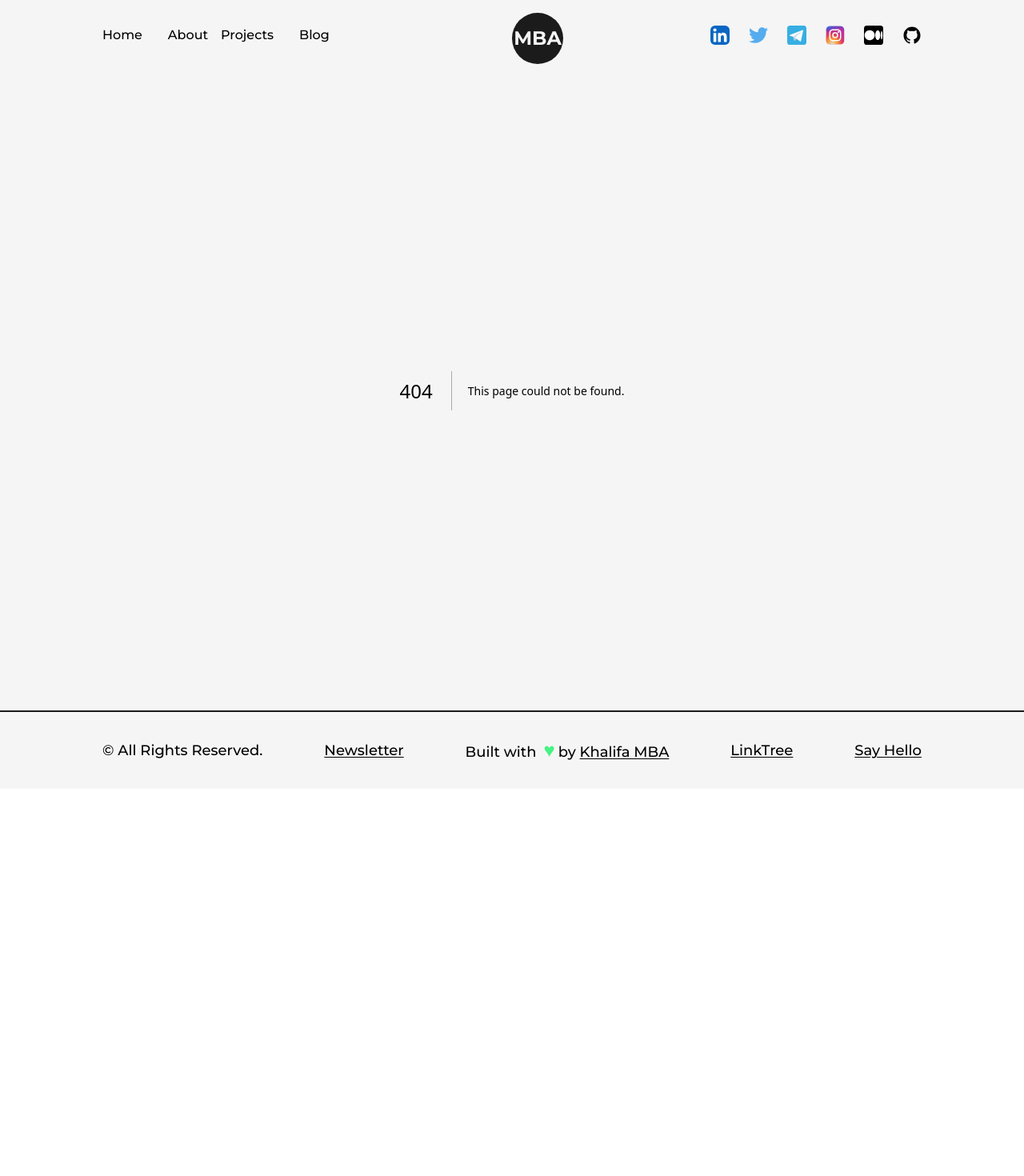
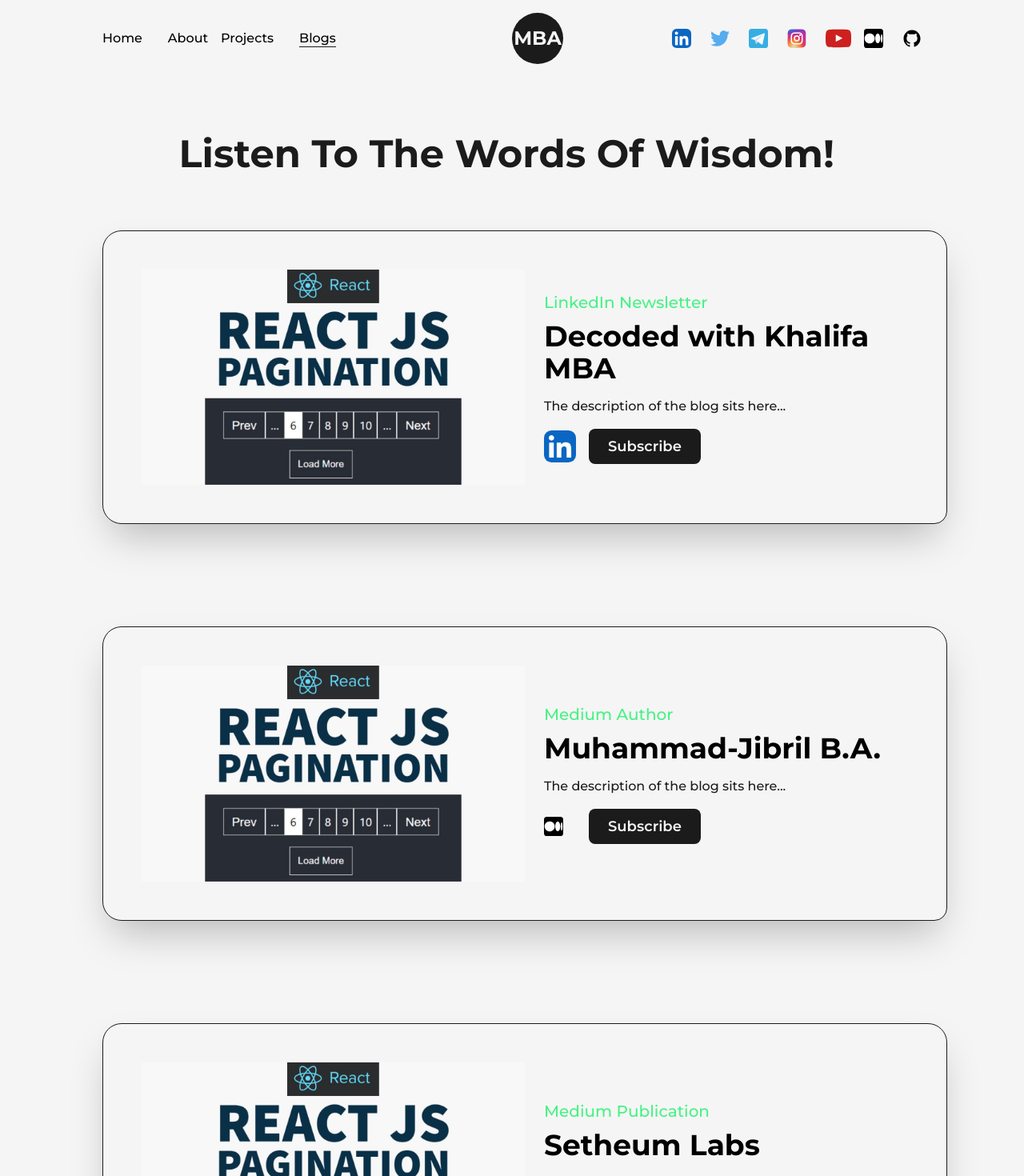
Before and after one commit to balqaasem/mydevportfolio, a Next.js app: page /blogs in a window 1280 px wide. Before the commit this address had no page. Shown: the top 1470 px of the page at 80% size. Before the commit the page ends 986 px from the top, so only its background shows below. Built offline with nearby package versions, Linux system fonts and the light colour scheme.

Commit message:
Add Blogs and make other fixes

```diff
--- a/src/components/Icons.js
+++ b/src/components/Icons.js
@@ -55,6 +55,30 @@
     fill="#f6fbfe"
     d="m204 319 135 99c14 9 26 4 30-14l55-258c5-22-9-32-24-25L79 245c-21 8-21 21-4 26l83 26 190-121c9-5 17-3 11 4"
   />
+  </svg>
+);
+
+export const YouTubeIcon = ({ className, ...rest }) => (
+  <svg
+  xmlns="http://www.w3.org/2000/svg"
+  width="2em"
+  height="2em"
+  aria-label="Telegram"
+  viewBox="5.368 13.434 53.9 37.855"
+  {...rest}
+  >
+    <path
+      fill="#FFF"
+      d="M41.272 31.81c-4.942-2.641-9.674-5.069-14.511-7.604v15.165c5.09-2.767 10.455-5.301 14.532-7.561h-.021z"
+    />
+    <path
+      fill="#E8E0E0"
+      d="M41.272 31.81c-4.942-2.641-14.511-7.604-14.511-7.604l12.758 8.575c.001 0-2.324 1.289 1.753-.971z"
+    />
+    <path
+      fill="#CD201F"
+      d="M27.691 51.242c-10.265-.189-13.771-.359-15.926-.803-1.458-.295-2.725-.95-3.654-1.9-.718-.719-1.289-1.816-1.732-3.338-.38-1.268-.528-2.323-.739-4.9-.323-5.816-.4-10.571 0-15.884.33-2.934.49-6.417 2.682-8.449 1.035-.951 2.239-1.563 3.591-1.816 2.112-.401 11.11-.718 20.425-.718 9.294 0 18.312.317 20.426.718 1.689.317 3.273 1.267 4.203 2.492 2 3.146 2.035 7.058 2.238 10.118.084 1.458.084 9.737 0 11.195-.316 4.836-.57 6.547-1.288 8.321-.444 1.12-.823 1.711-1.479 2.366a7.085 7.085 0 0 1-3.76 1.922c-8.883.668-16.426.813-24.987.676zM41.294 31.81c-4.942-2.641-9.674-5.09-14.511-7.625v15.166c5.09-2.767 10.456-5.302 14.532-7.562l-.021.021z"
+    />
   </svg>
 );
 
--- a/src/components/NavBar.js
+++ b/src/components/NavBar.js
@@ -1,5 +1,5 @@
 import { useRouter } from 'next/router';
-import { LinkedInIcon, TwitterIcon, TelegramIcon, InstagramIcon, MediumIcon, GithubIcon } from './Icons';
+import { LinkedInIcon, TwitterIcon, TelegramIcon, InstagramIcon, MediumIcon, GithubIcon, YouTubeIcon } from './Icons';
 import Logo from './Logo';
 import Link from 'next/link';
 import React from 'react';
@@ -29,7 +29,7 @@
             <CustomLink href="/" title="Home" className='mr-4'/>
             <CustomLink href="/about" title="About" className='mx-4'/>
             <CustomLink href="/projects" title="Projects" className='mr-4'/>
-            <CustomLink href="/blog" title="Blog" className='mx-4'/>
+            <CustomLink href="/blogs" title="Blogs" className='mx-4'/>
         </nav>
 
         <nav className="flex items-center justify-center flex-wrap">
@@ -66,6 +66,13 @@
             whileTap={{scale:0.9}}
             className="w-6 mx-3"
             >
+                <YouTubeIcon />
+            </motion.a>
+            <motion.a href="/" target={"_blank"}
+            whileHover={{y:-2}}
+            whileTap={{scale:0.9}}
+            className="w-6 mx-3"
+            >
                 <MediumIcon />
             </motion.a>
             <motion.a href="/" target={"_blank"}
--- a/src/pages/blog.js
+++ /dev/null
@@ -1,22 +0,0 @@
-import React from 'react'
-import Head from 'next/head'
-import Layout from '@/components/Layout';
-import AnimatedText from '@/components/AnimatedText';
-
-const blog = () => {
-  return (
-    <>
-        <Head>
-            <title>Khalifa MBA | Blog Page</title>
-            <meta name="description" content="Blog page of Khalifa MBA" />
-        </Head>
-        <main>
-            <Layout>
-                <AnimatedText text="Listen To The Words of Wisdom!" className='mb-16'/>
-            </Layout>
-        </main>
-    </>
-  )
-}
-
-export default blog
--- /dev/null
+++ b/src/pages/blogs.js
@@ -0,0 +1,140 @@
+import React from 'react'
+import Head from 'next/head'
+import Layout from '@/components/Layout';
+import AnimatedText from '@/components/AnimatedText';
+import Link from 'next/link';
+import Image from 'next/image';
+import blog1 from "../../public/images/articles/pagination component in reactjs.jpg"
+import { LinkedInIcon, MediumIcon } from '@/components/Icons';
+
+const Medium = ({img, tag, title, description, visitLink, subscribeLink}) => {
+
+  return(
+        <article
+            className='w-full flex items-center justify-between relative rounded-br-2xl
+            rounded-3xl border border-solid border-dark bg-light shadow-2xl p-12'
+        >
+            <div className='absolute top-0 -right-3 -z-10 w-[101%] h-[103%] rounded-[2.5rem] bg-dark rounded-br-3xl' />
+            <Link href={visitLink} target="_blank"
+            className='w-1/2 cursor-pointer overflow-hidden ronded-lg'
+            >
+                <Image src={img} alt={title} className='w-full h-auto'/>
+            </Link>
+
+            <div className='w-1/2 flex flex-col items-start justify-between pl-6'>
+                <span className='text-primary font-medium text-xl'>{tag}</span>
+                <Link
+                href={visitLink}
+                target="_blank"
+                className='hover:underline underline-offset-2'
+                >
+                    <h2 className='my-2 w-full text-left text-4xl font-bold'>{title}</h2>
+                </Link>
+                <p className='my-2 font-medium text-dark'>{description}</p>
+                <div className='mt-2 flex items-center'>
+                    <Link href={visitLink} target="_blank" className='w-10'>
+                        {" "}
+                        <MediumIcon />{" "}
+                    </Link>
+                    <Link
+                    href={subscribeLink}
+                    target="_blank"
+                    className='ml-4 rounded-lg bg-dark text-light p-2 px-6 text-lg font-semibold'
+                    > Subscribe</Link>
+                </div>
+            </div>
+        </article>
+  )
+}
+
+
+const LinkedIn = ({img, tag, title, description, visitLink, subscribeLink}) => {
+
+  return(
+        <article
+            className='w-full flex items-center justify-between relative rounded-br-2xl
+            rounded-3xl border border-solid border-dark bg-light shadow-2xl p-12'
+        >
+            <div className='absolute top-0 -right-3 -z-10 w-[101%] h-[103%] rounded-[2.5rem] bg-dark rounded-br-3xl' />
+            <Link href={visitLink} target="_blank"
+            className='w-1/2 cursor-pointer overflow-hidden ronded-lg'
+            >
+                <Image src={img} alt={title} className='w-full h-auto'/>
+            </Link>
+
+            <div className='w-1/2 flex flex-col items-start justify-between pl-6'>
+                <span className='text-primary font-medium text-xl'>{tag}</span>
+                <Link
+                href={visitLink}
+                target="_blank"
+                className='hover:underline underline-offset-2'
+                >
+                    <h2 className='my-2 w-full text-left text-4xl font-bold'>{title}</h2>
+                </Link>
+                <p className='my-2 font-medium text-dark'>{description}</p>
+                <div className='mt-2 flex items-center'>
+                    <Link href={visitLink} target="_blank" className='w-10'>
+                        {" "}
+                        <LinkedInIcon />{" "}
+                    </Link>
+                    <Link
+                    href={subscribeLink}
+                    target="_blank"
+                    className='ml-4 rounded-lg bg-dark text-light p-2 px-6 text-lg font-semibold'
+                    > Subscribe</Link>
+                </div>
+            </div>
+        </article>
+  )
+}
+
+const blogs = () => {
+  return (
+    <>
+        <Head>
+            <title>Khalifa MBA | Blog Page</title>
+            <meta name="description" content="Blog page of Khalifa MBA" />
+        </Head>
+        <main className='w-full mb-16 flex flex-col items-center justify-center'>
+            <Layout className='pt-16'>
+                <AnimatedText text="Listen To The Words of Wisdom!" className='mb-16'/>
+
+                <div className='grid grid-cols-12 gap-24 gap-y-32'>
+                    <div className='col-span-12'>
+                      <LinkedIn
+                        img={blog1}
+                        tag="LinkedIn Newsletter"
+                        title="Decoded with Khalifa MBA"
+                        description="The description of the blog sits here..."
+                        visitLink="/"
+                        subscribeLink="/"
+                      />
+                    </div>
+                    <div className='col-span-12'>
+                      <Medium
+                        img={blog1}
+                        tag="Medium Author"
+                        title="Muhammad-Jibril B.A."
+                        description="The description of the blog sits here..."
+                        visitLink="/"
+                        subscribeLink="/"
+                      />
+                    </div>
+                    <div className='col-span-12'>
+                      <Medium
+                        img={blog1}
+                        tag="Medium Publication"
+                        title="Setheum Labs"
+                        description="The description of the blog sits here..."
+                        visitLink="/"
+                        subscribeLink="/"
+                      />
+                    </div>
+                </div>
+            </Layout>
+        </main>
+    </>
+  )
+}
+
+export default blogs
--- a/src/pages/index.js
+++ b/src/pages/index.js
@@ -28,8 +28,9 @@
             <div className='w-1/2 flex-col items-center self-center'>
               <AnimatedText text="If You Can Imagine It, I can Build It." className=''/>
               <p className='my-4 text-base font-medium'>
-                As a skilled full-stack developer, I am dedicated to turning ideas into innovative web applications.
-                Explore my latest projects and articles, showcasing my expertise in React.js and web development.
+                As a skilled STAR (SDE, TPM, Architect, and Researcher), I am dedicated to building innovative applications from raw ideas.
+                Explore my latest projects, articles and blogs, showcasing my expertise in a plethora of skills ranging from Software Architecture,
+                AI/ML development, R&D, Web3 development to Developer toolings, API & SDK development, etc..
               </p>
               <div className='flex items-center self-start mt-2'>
                 <Link href="/dummy.pdf" target={"_blank"}
--- a/src/pages/projects.js
+++ b/src/pages/projects.js
@@ -98,9 +98,7 @@
         </Head>
         <main className='w-full mb-16 flex flex-col items-center justify-center'>
             <Layout className='pt-16'>
-                <AnimatedText text="Building Great Projects!"
-                className='mb-16'
-                />
+                <AnimatedText text="Building Great Projects!" className='mb-16'/>
 
                 <div className='grid grid-cols-12 gap-24 gap-y-32'>
                     <div className='col-span-12'>
@@ -406,7 +404,6 @@
                             tags="GitHub, Jobs, Platform"
                         />
                     </div>
-
                 </div>
             </Layout>
         </main>
```
Also changed, not shown: public/images/svgs/youtube.svg (added).
